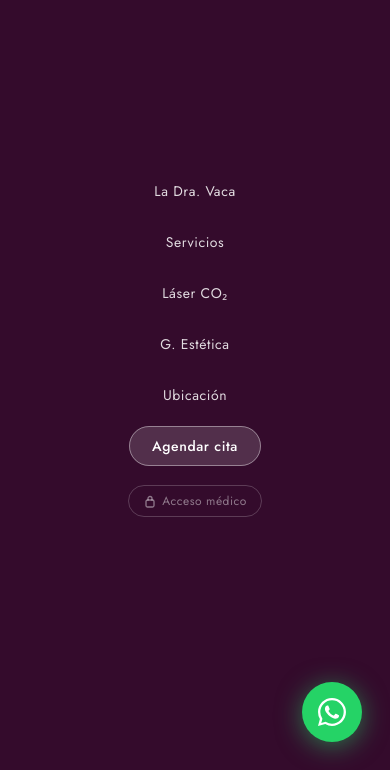
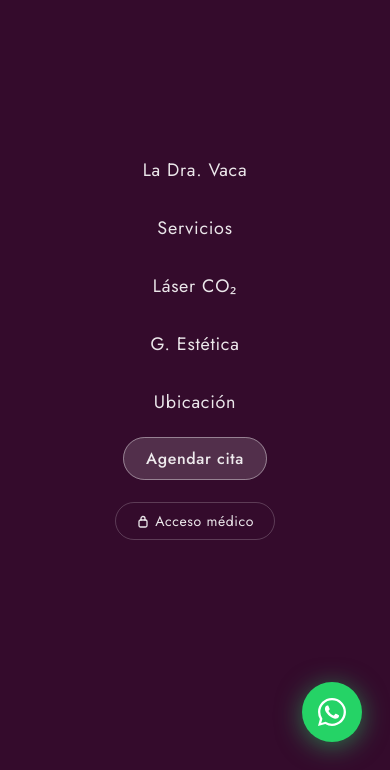
Before and after one commit to pacoro12/gynare-platform, a website: page public/index.html in a window 390 px wide. Both pictures are taken after a click on the button "Menú". Shown: the part 74-844 px from the top of the page. Drawn offline with nearby package versions, Linux system fonts and the light colour scheme.

Commit message:
Fix menú móvil: backdrop-filter eliminado en mobile, z-index correcto

```diff
--- a/public/css/landing.css
+++ b/public/css/landing.css
@@ -536,9 +536,22 @@ a { text-decoration: none; color: inherit; }
   .booking__form-side { padding-left: 0; }
 }
 @media (max-width: 900px) {
-  .nav__links { display: none; flex-direction: column; position: fixed; top: 0; left: 0; right: 0; bottom: 0; background: var(--plum-dark); justify-content: center; align-items: center; gap: 28px; z-index: 100; }
+  /* Eliminar backdrop-filter en móvil: crea un stacking context que rompe el overlay */
+  .nav.scrolled { backdrop-filter: none; }
+  .nav__links {
+    display: none;
+    flex-direction: column;
+    position: fixed; top: 0; left: 0; width: 100vw; height: 100vh;
+    background-color: var(--plum-dark) !important;
+    justify-content: center; align-items: center; gap: 32px;
+    z-index: 9999;
+    overflow-y: auto;
+  }
   .nav__links.open { display: flex; }
-  .nav__burger { display: flex; z-index: 101; }
+  .nav__links a { font-size: 18px !important; color: rgba(255,255,255,0.9) !important; }
+  .nav__links .nav__cta { font-size: 16px !important; }
+  .nav__links .nav__medical { font-size: 14px !important; padding: 8px 20px; }
+  .nav__burger { display: flex; z-index: 10000; position: relative; }
 }
 @media (max-width: 640px) {
   html { font-size: 16px; }
```
